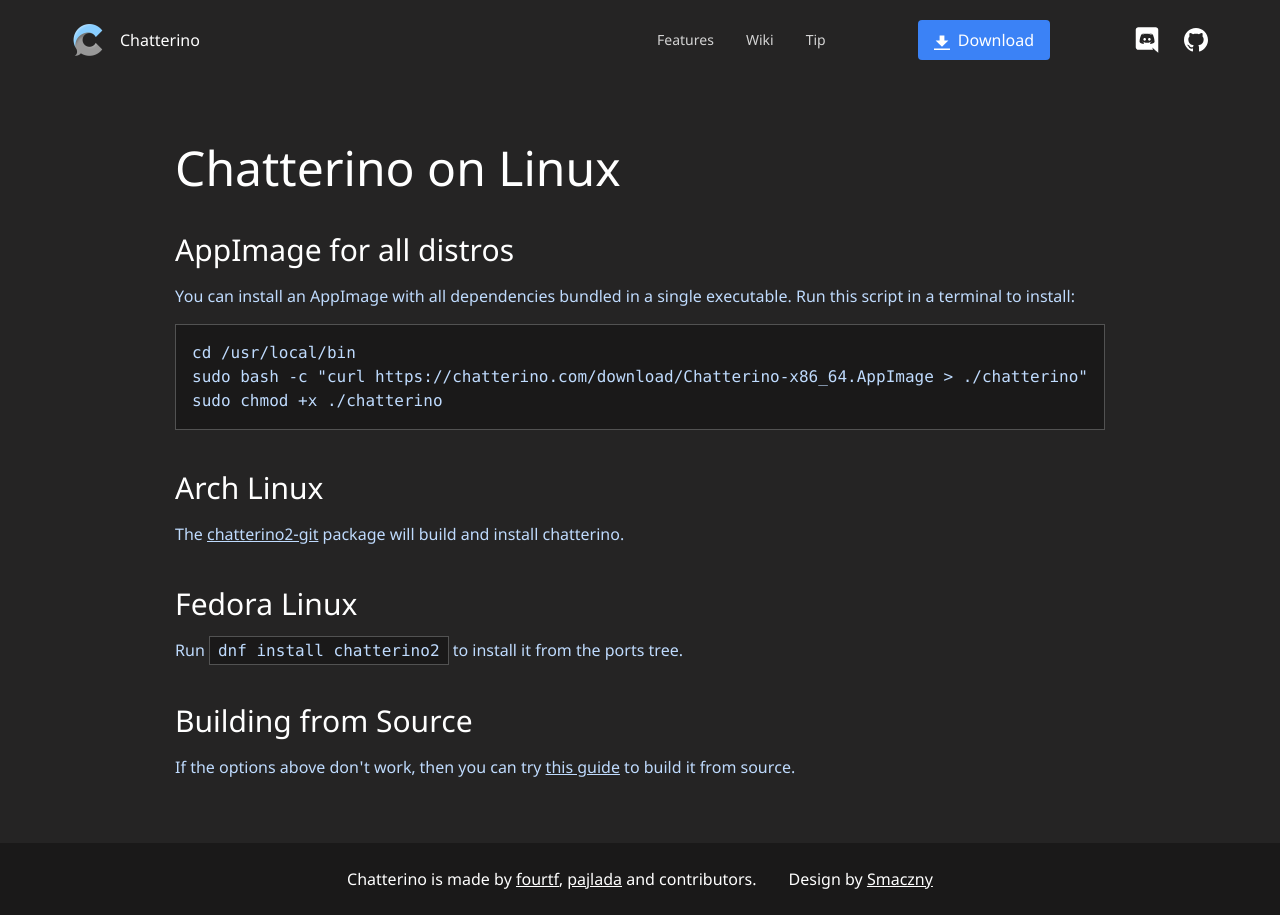
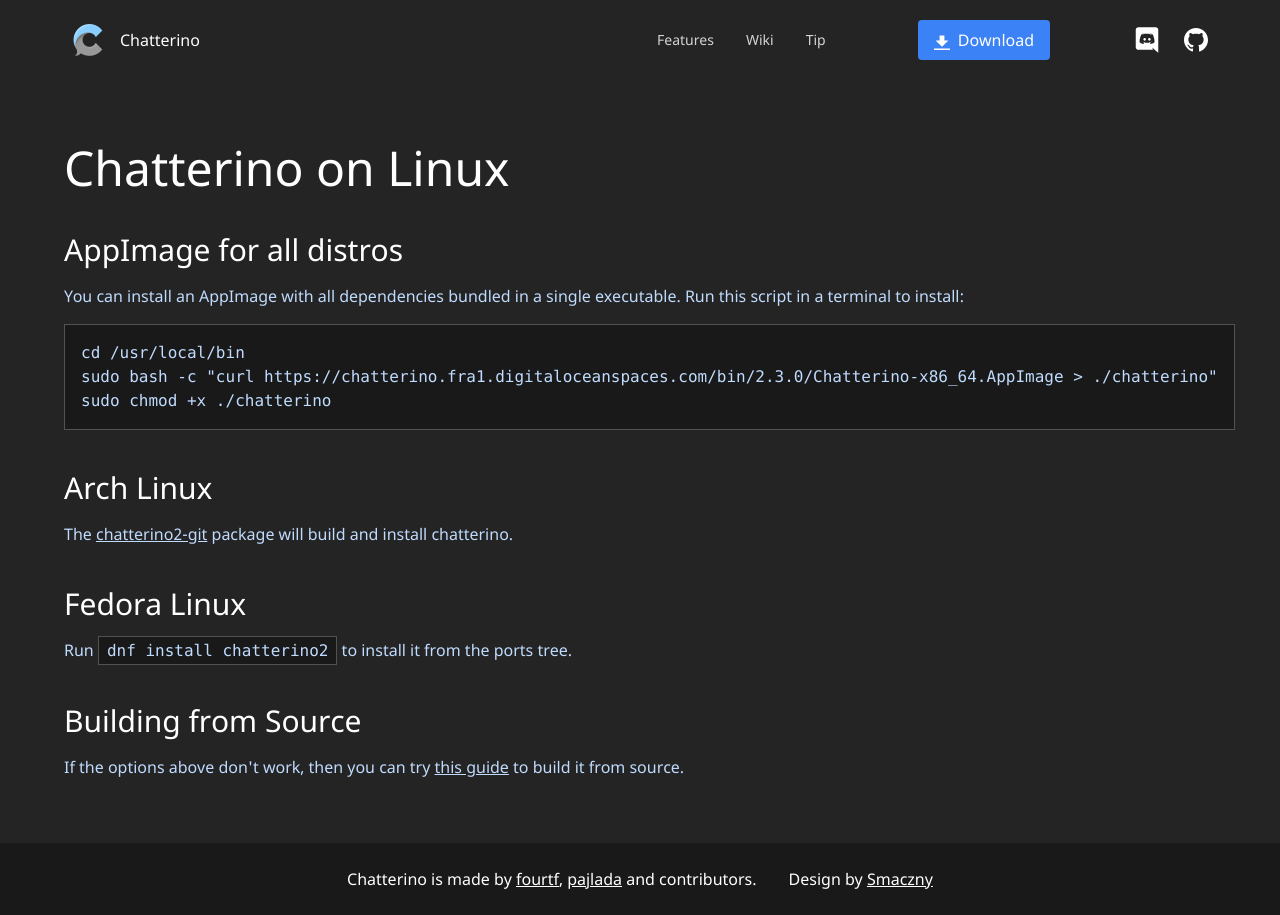
Before and after one commit to Chatterino/website, a Next.js app: page /linux in a window 1280 px wide. Built offline with nearby package versions, Linux system fonts and the light colour scheme.

Commit message:
edited downloads

```diff
--- a/links.js
+++ b/links.js
@@ -6,23 +6,21 @@
 export const wiki = "https://wiki.chatterino.com";
 export const nightly =
   "https://github.com/Chatterino/chatterino2/releases/tag/nightly-build";
-export const allDownloads = "https://chatterino.com/download/";
+export const allDownloads = "download";
+
+const currentVersion = "2.3.0";
+const downloadBaseUrl = `https://chatterino.fra1.digitaloceanspaces.com/bin/${currentVersion}`;
 
 export const windows = [
   Windows,
-  "2.2.2 for Windows 64-Bit",
-  "https://chatterino.com/download/Chatterino%20Installer.exe",
+  `${currentVersion} for Windows 64-Bit`,
+  `${downloadBaseUrl}/Chatterino%20Installer.exe`,
 ];
 export const linux = [Tux, "Linux", "linux"];
 export const freeBsd = [FreeBSD, "FreeBSD", "freebsd"];
-export const macOs = [
-  Apple,
-  "macOS",
-  "https://chatterino.com/download/Chatterino.dmg",
-];
-
-export const windowsPortable =
-  "https://chatterino.com/download/Chatterino%20Portable.zip";
+export const macOs = [Apple, "macOS", `${downloadBaseUrl}/Chatterino.dmg`];
+export const windowsPortable = `${downloadBaseUrl}/Chatterino%20Portable.zip`;
+export const linuxAppimageUrl = `${downloadBaseUrl}/Chatterino-x86_64.AppImage`;
 
 export const linuxBuildFromSource =
   "https://github.com/Chatterino/chatterino2/blob/master/BUILDING_ON_LINUX.md";
--- /dev/null
+++ b/pages/download.js
@@ -0,0 +1,3 @@
+export default function Downloads() {
+  return <div>This page is temporarily disabled.</div>;
+}
--- a/pages/linux.js
+++ b/pages/linux.js
@@ -4,7 +4,7 @@
 import Link from "components/link";
 import Text from "components/text";
 import Page from "components/page";
-import { linuxBuildFromSource } from "links";
+import { linuxAppimageUrl, linuxBuildFromSource } from "links";
 
 function LinuxPage() {
   return (
@@ -20,9 +20,7 @@
             <div className="p-4 mt-4 bg-gray-900 border-gray-600 border">
               <pre>cd /usr/local/bin</pre>
               <pre>
-                sudo bash -c "curl
-                https://chatterino.com/download/Chatterino-x86_64.AppImage &gt;
-                ./chatterino"
+                sudo bash -c "curl {linuxAppimageUrl} &gt; ./chatterino"
               </pre>
               <pre>sudo chmod +x ./chatterino</pre>
             </div>
```
